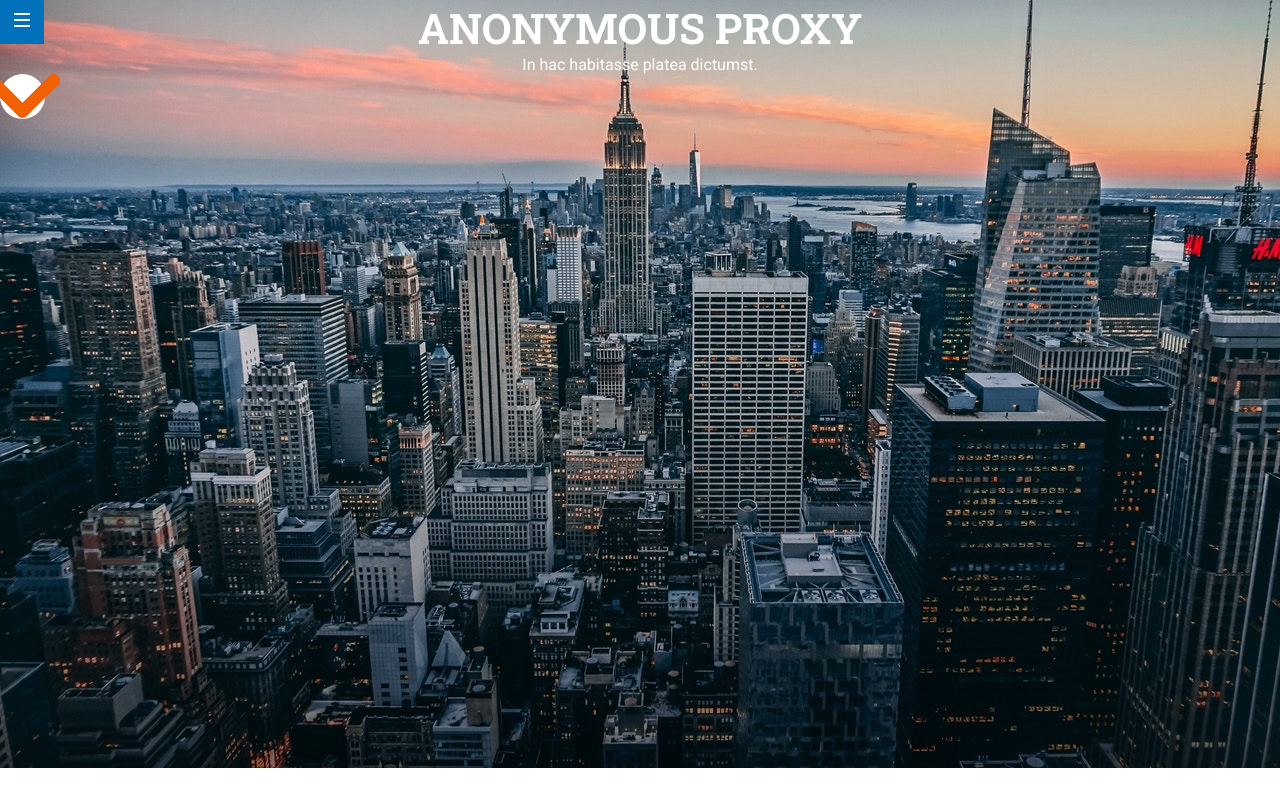
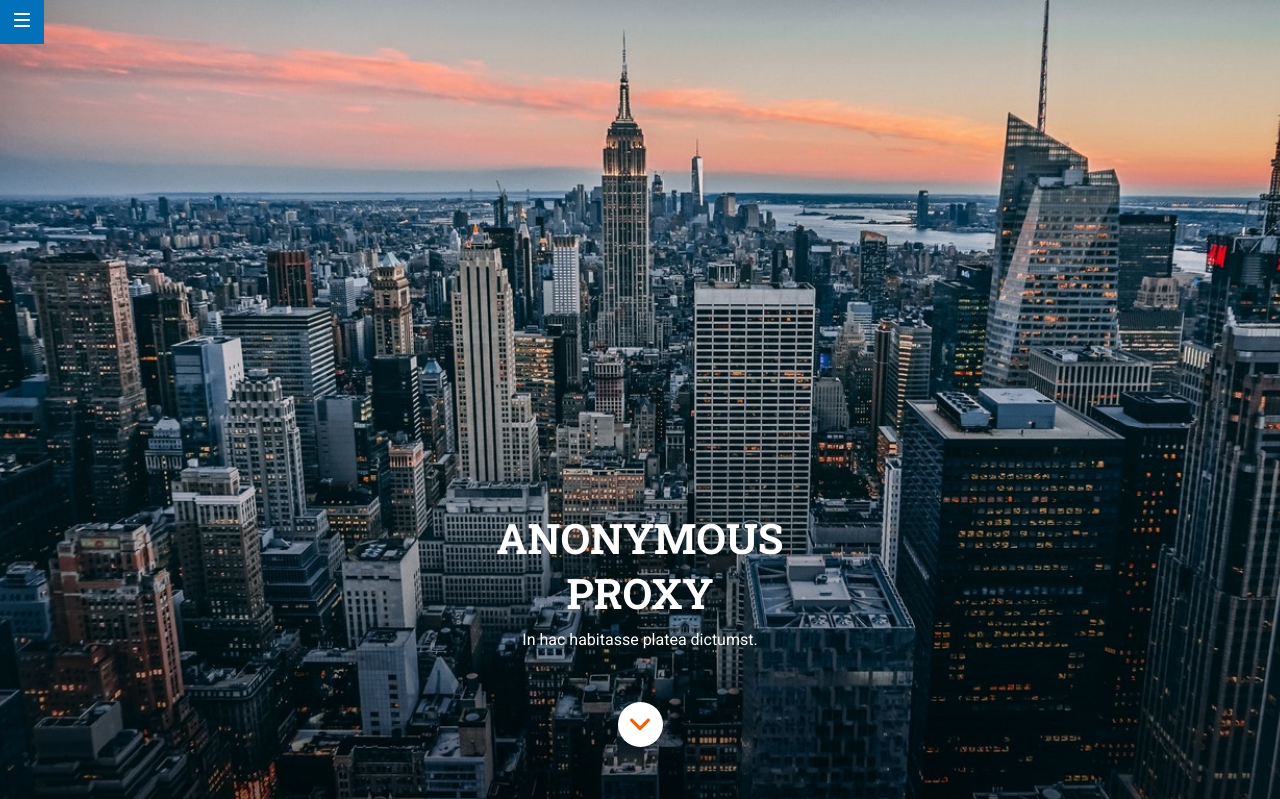
Before and after one commit to Adalab/modulo-1-evaluacion-final-EstLopCor, a website: page src/html/index.html in a window 1280 px wide. Shown: the top 799 px of the page. Drawn offline with nearby package versions, Linux system fonts and the light colour scheme; files that its build step writes are made by us from their sources; files whose address does not match are found by name.

Commit message:
add style hero section

```diff
--- a/src/html/partials/hero.html
+++ b/src/html/partials/hero.html
@@ -1,6 +1,9 @@
-<section class="hero">
-    <div class="hero__container">
-        <h1 class="hero__title">Anonymous proxy</h1>
+<section>
+    <div class="hero">
+        <h1 class="hero__title">
+            <div> Anonymous</div>
+            <div>proxy</div>
+        </h1>
         <p class="hero__text">In hac habitasse platea dictumst.</p>
         <a class="hero__button" href=""><img src="./assets/images/ico-scroll-down.svg" alt="Scroll down icon"></a>
     </div>
--- a/src/scss/layout/_hero.scss
+++ b/src/scss/layout/_hero.scss
@@ -1,11 +1,15 @@
 .hero {
-  &__container {
-    width: 100%;
-    height: 100vh;
-    background-image: url(../images/cover.jpg);
-    background-repeat: no-repeat;
-    background-position: top;
-  }
+  width: 100%;
+  height: 100vh;
+  background-image: url(../images/cover.jpg);
+  background-repeat: no-repeat;
+  background-position: top;
+  background-size: cover;
+  display: flex;
+  flex-direction: column;
+  justify-content: flex-end;
+  align-items: center;
+
   &__title {
     margin: 0;
     font-family: $font-title;
@@ -13,14 +17,13 @@
     font-size: 2.625rem;
     text-align: center;
     text-transform: uppercase;
-    display: flex;
-    justify-content: center;
   }
   &__text {
     font-family: $font-text;
     color: $primary-color;
     font-size: 1rem;
     text-align: center;
+    padding-top: 10px;
   }
   &__button {
     height: 45px;
@@ -29,5 +32,6 @@
     background-color: #fff;
     display: flex;
     justify-content: center;
+    margin: 53px 0;
   }
 }
```
